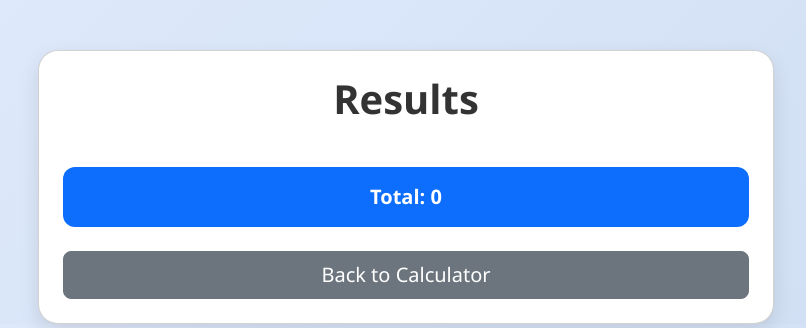
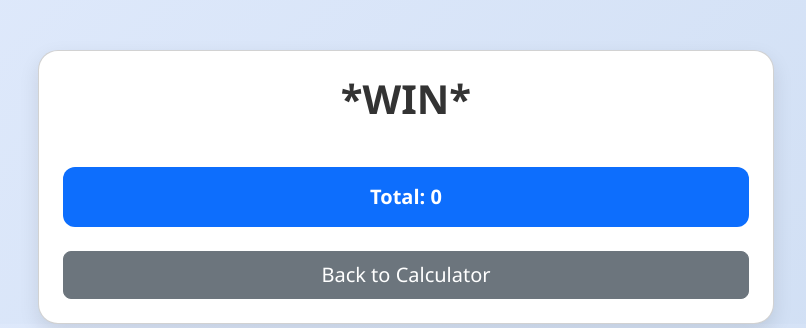
Before and after one commit to Parthkhoje4455/tools, a Flask app: page /win/result in a window 1280 px wide. Shown: the top 328 px of the page, without its empty margins (234-1040 px from the left). Run offline with Flask 3, Linux system fonts and the light colour scheme.

Commit message:
Update win_result.html
heading change ot win

```diff
--- a/templates/win_result.html
+++ b/templates/win_result.html
@@ -63,7 +63,7 @@
     <div class="row justify-content-center">
       <div class="col-md-10 col-lg-8">
         <div class="card p-4">
-          <h1 class="text-center mb-4">Results</h1>
+          <h1 class="text-center mb-4">*WIN*</h1>
 
           <div class="result-list">
             {% for line in mess %}
@@ -89,4 +89,5 @@
     </div>
   </div>
 </body>
+
 </html>
```
